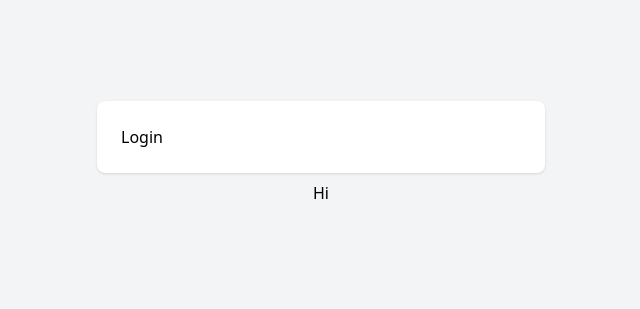
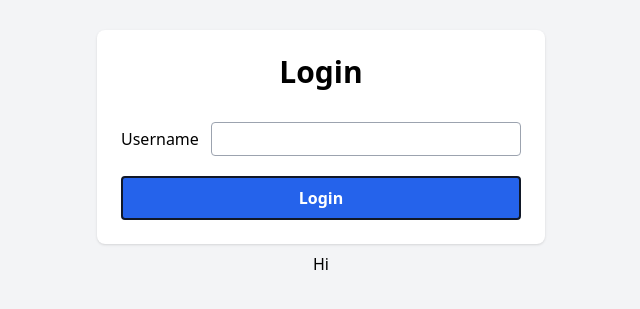
Before and after one commit to rtokala14/chat-app, a React (Vite) app in the folder client/: page /login in a window 1280 px wide. Shown: the part 247-556 px from the top of the page, without its empty margins (319-959 px from the left). Built offline with nearby package versions, Linux system fonts and the light colour scheme.

Commit message:
Client- Login page

```diff
--- a/client/src/context/AuthContext.tsx
+++ b/client/src/context/AuthContext.tsx
@@ -33,5 +33,18 @@ export function AuthProvider({ children }: AuthProviderProps) {
       navigate("/login");
     },
   });
-  return <Context.Provider value={{ signup }}>{children}</Context.Provider>;
+  const login = useMutation({
+    mutationFn: (id: string) => {
+      return axios
+        .post(`${import.meta.env.VITE_SERVER_URL}/login`, {
+          id,
+        })
+        .then((res) => {
+          res.data as { token: string; user: User };
+        });
+    },
+  });
+  return (
+    <Context.Provider value={{ signup, login }}>{children}</Context.Provider>
+  );
 }
--- a/client/src/pages/Login.tsx
+++ b/client/src/pages/Login.tsx
@@ -1,5 +1,44 @@
+import { FormEvent, useRef } from "react";
+import Input from "../components/Input";
+import Button from "../components/Button";
+import { useAuth } from "../context/AuthContext";
+
 function Login() {
-  return <div>Login</div>;
+  const { login } = useAuth();
+  const usernameRef = useRef<HTMLInputElement>(null);
+
+  function handleSubmit(e: FormEvent) {
+    e.preventDefault();
+    if (login.isLoading) return;
+
+    const username = usernameRef.current?.value;
+
+    if (username == null || username === "") {
+      return;
+    }
+
+    login.mutate({ username });
+  }
+
+  return (
+    <>
+      <h1 className=" text-3xl font-bold mb-8 text-center">Login</h1>
+      <form
+        onSubmit={handleSubmit}
+        className=" grid grid-cols-[auto,1fr] gap-x-3 gap-y-5 items-center justify-items-end"
+      >
+        <label htmlFor="userName">Username</label>
+        <Input id="userName" required ref={usernameRef} />
+        <Button
+          disabled={login.isLoading}
+          className=" col-span-full"
+          type="submit"
+        >
+          {login.isLoading ? "Loading..." : "Login"}
+        </Button>
+      </form>
+    </>
+  );
 }
 
 export default Login;
```
